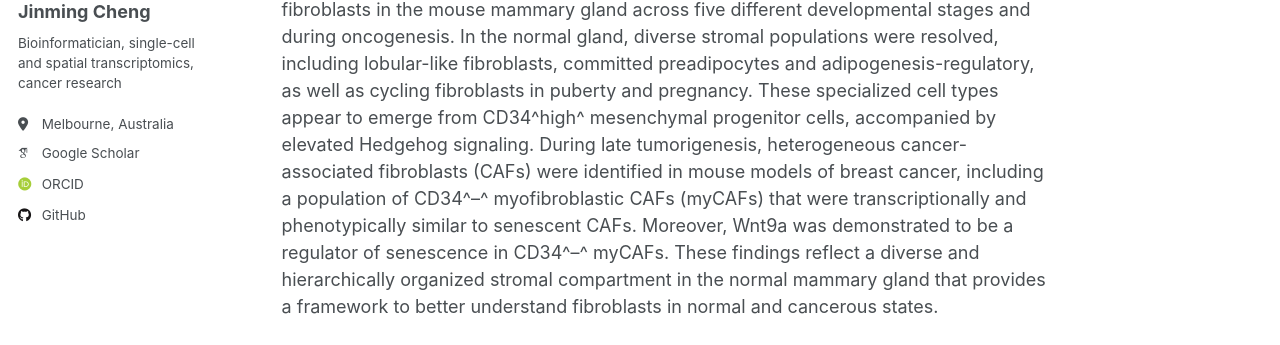
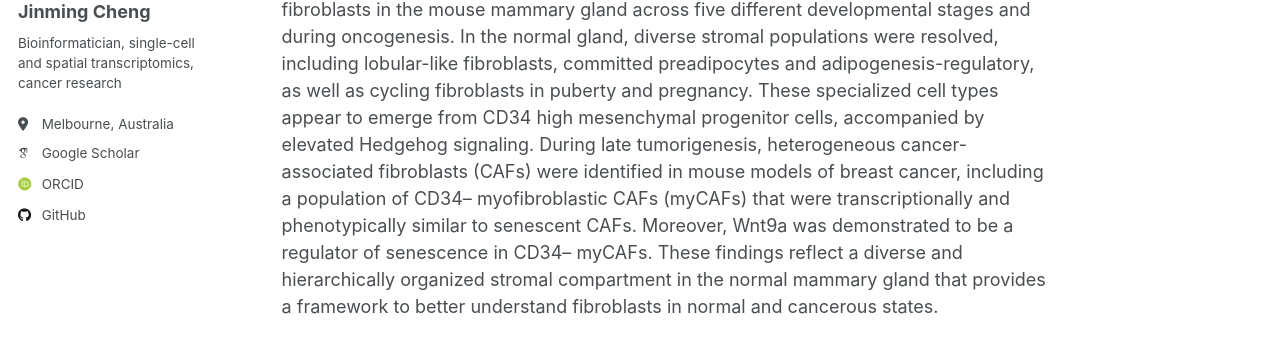
Before and after one commit to jinming-cheng/jinming-cheng.github.io, a Jekyll site: the page built from _publications/2025_Pascual_EMBO_J.md, in a window 1280 px wide and 1381 px high. Shown: the part 289-634 px from the top of the window. Built offline with Jekyll 4.4.1, drawn with Linux system fonts in a browser that asks for light colours; some web fonts are replaced; some of the changed text lies outside the part shown.

```diff
--- a/_publications/2025_Pascual_EMBO_J.md
+++ b/_publications/2025_Pascual_EMBO_J.md
@@ -11,4 +11,4 @@ citation: 'Pascual, R., Cheng, J. et al (2025). &quot;Fibroblast hierarchy dynam
 ---
 
 
-Fibroblasts form a major component of the stroma in normal mammary tissue and breast tumors. Here, we have applied longitudinal single-cell transcriptome profiling of >45,000 fibroblasts in the mouse mammary gland across five different developmental stages and during oncogenesis. In the normal gland, diverse stromal populations were resolved, including lobular-like fibroblasts, committed preadipocytes and adipogenesis-regulatory, as well as cycling fibroblasts in puberty and pregnancy. These specialized cell types appear to emerge from CD34^high^ mesenchymal progenitor cells, accompanied by elevated Hedgehog signaling. During late tumorigenesis, heterogeneous cancer-associated fibroblasts (CAFs) were identified in mouse models of breast cancer, including a population of CD34^–^ myofibroblastic CAFs (myCAFs) that were transcriptionally and phenotypically similar to senescent CAFs. Moreover, Wnt9a was demonstrated to be a regulator of senescence in CD34^–^ myCAFs. These findings reflect a diverse and hierarchically organized stromal compartment in the normal mammary gland that provides a framework to better understand fibroblasts in normal and cancerous states.
+Fibroblasts form a major component of the stroma in normal mammary tissue and breast tumors. Here, we have applied longitudinal single-cell transcriptome profiling of >45,000 fibroblasts in the mouse mammary gland across five different developmental stages and during oncogenesis. In the normal gland, diverse stromal populations were resolved, including lobular-like fibroblasts, committed preadipocytes and adipogenesis-regulatory, as well as cycling fibroblasts in puberty and pregnancy. These specialized cell types appear to emerge from CD34 high mesenchymal progenitor cells, accompanied by elevated Hedgehog signaling. During late tumorigenesis, heterogeneous cancer-associated fibroblasts (CAFs) were identified in mouse models of breast cancer, including a population of CD34– myofibroblastic CAFs (myCAFs) that were transcriptionally and phenotypically similar to senescent CAFs. Moreover, Wnt9a was demonstrated to be a regulator of senescence in CD34– myCAFs. These findings reflect a diverse and hierarchically organized stromal compartment in the normal mammary gland that provides a framework to better understand fibroblasts in normal and cancerous states.
```
